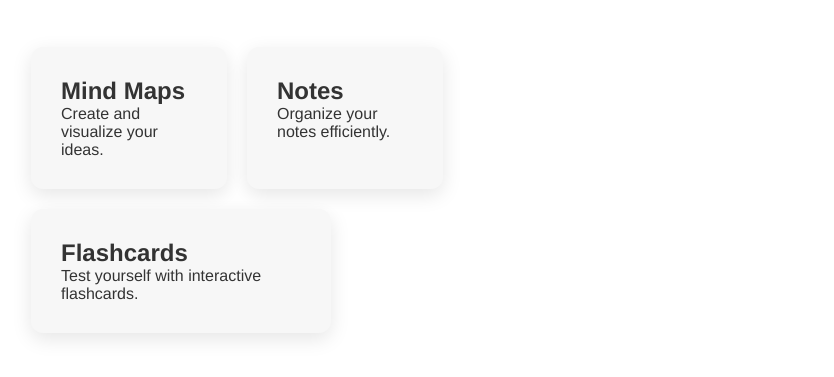
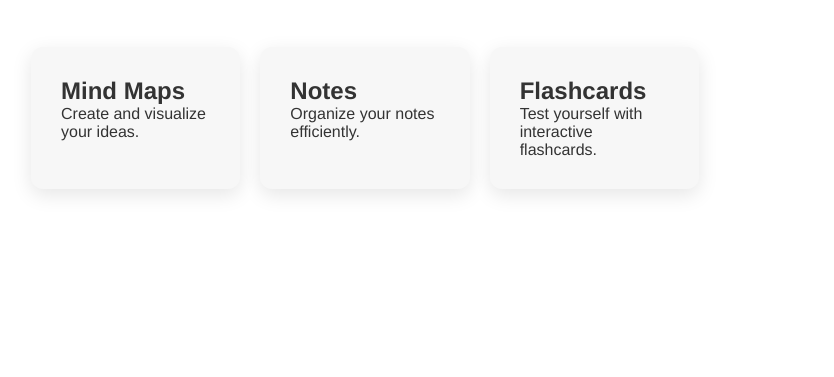
Before and after one commit to gy2335/cramify, a plain HTML site: page index.html in a window 1280 px wide. Shown: the part 273-650 px from the top of the page, without its empty margins (19-853 px from the left). Drawn offline with Linux system fonts and the light colour scheme; a script that the page names is missing.

Commit message:
Add files via upload

```diff
--- a/style.css
+++ b/style.css
@@ -51,7 +51,7 @@ nav ul li a:hover {
   padding-top: 100px;
   padding-left: 50px;
   padding-right: 50px;
-  width: 40%; /* for width */
+  width: 60%; /* for width */
   min-height: calc(100vh - 180px);
   opacity: 0;
   animation: fadeInPage 1.5s forwards;
```
